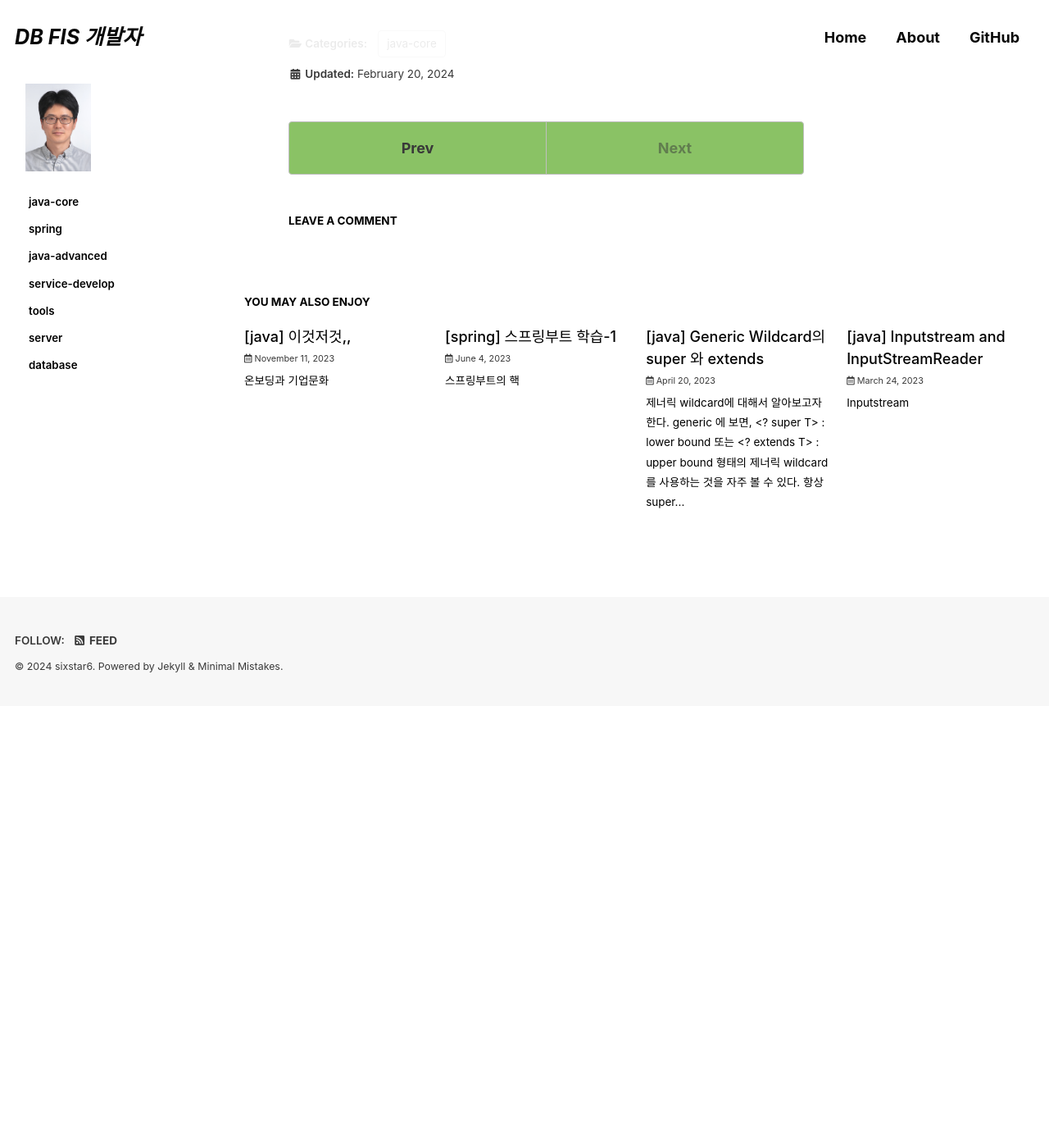
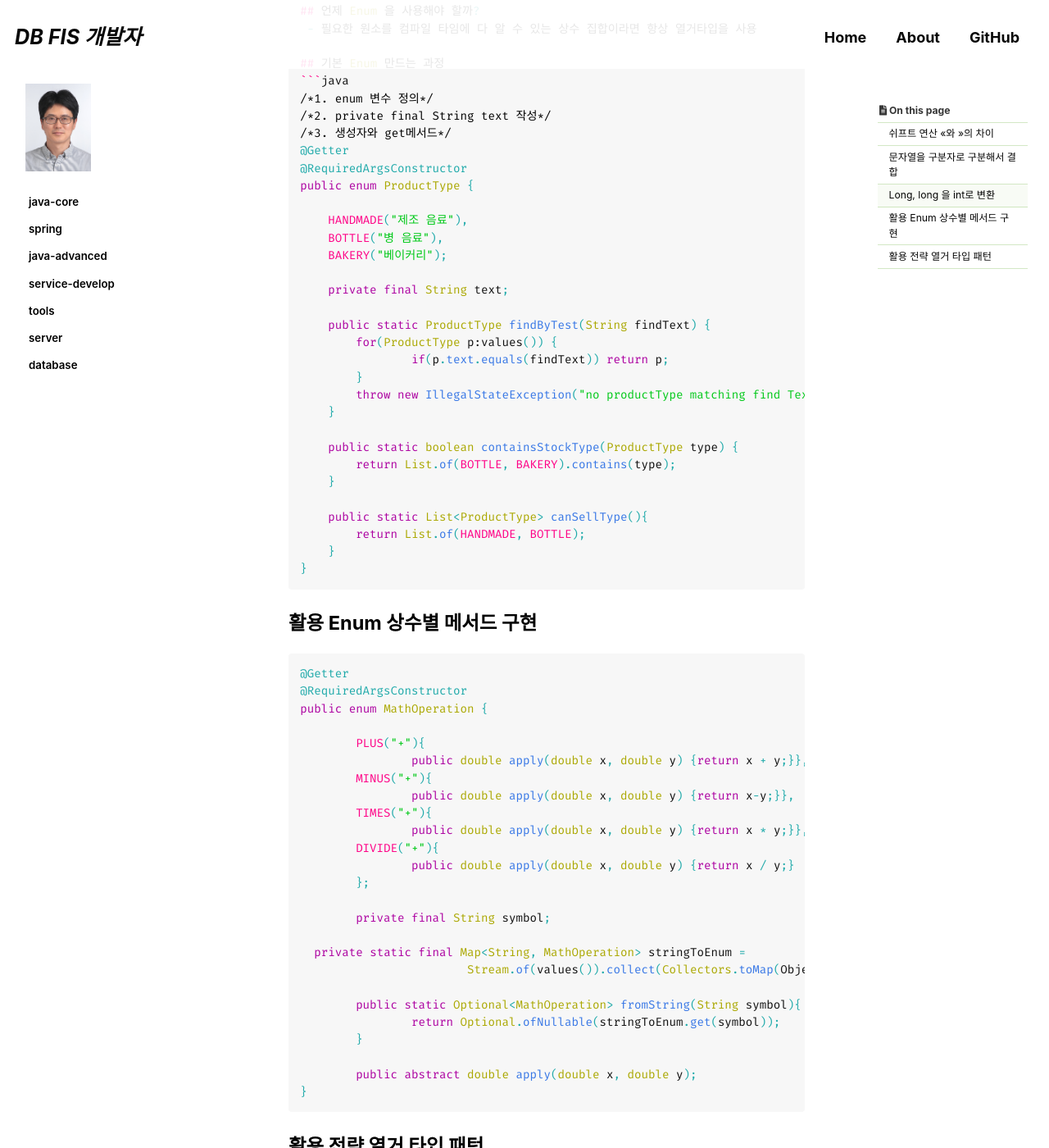
Before and after one commit to 190726/190726.github.io, a Jekyll site: the page built from _posts/2024-02-20-java_flash_card.md, in a window 1280 px wide and 1400 px high, scrolled down 886 px. Shown: the whole window at 82% size. Built offline with Jekyll 4.4.1, drawn with Linux system fonts in a browser that asks for light colours; cached includes are drawn as plain includes; some web fonts are replaced; comment, search, counter and statistics services are not loaded; before the commit the page ends 1747 px from its top, so only the background shows below that; some of the changed text lies outside the part shown.

Commit message:
Update 2024-02-20-java_flash_card.md

````diff
--- a/_posts/2024-02-20-java_flash_card.md
+++ b/_posts/2024-02-20-java_flash_card.md
@@ -40,4 +40,107 @@ Long a1 = 4L;
 long a2 = 4L;
 int b1 = a1.intValue();
 int b2 = Long.valueOf(a2).intValue();
+
+## 언제 Enum 을 사용해야 할까?
+ - 필요한 원소를 컴파일 타임에 다 알 수 있는 상수 집합이라면 항상 열거타입을 사용
+
+## 기본 Enum 만드는 과정
+```java
+/*1. enum 변수 정의*/
+/*2. private final String text 작성*/
+/*3. 생성자와 get메서드*/
+@Getter
+@RequiredArgsConstructor
+public enum ProductType {
+
+    HANDMADE("제조 음료"),
+    BOTTLE("병 음료"),
+    BAKERY("베이커리");
+
+    private final String text;
+
+    public static ProductType findByTest(String findText) {
+    	for(ProductType p:values()) {
+    		if(p.text.equals(findText)) return p;
+    	}
+    	throw new IllegalStateException("no productType matching find Text");
+    }
+
+    public static boolean containsStockType(ProductType type) {
+        return List.of(BOTTLE, BAKERY).contains(type);
+    }
+
+    public static List<ProductType> canSellType(){
+    	return List.of(HANDMADE, BOTTLE);
+    }
+}
 ```
+
+## 활용 Enum 상수별 메서드 구현
+```java
+@Getter
+@RequiredArgsConstructor
+public enum MathOperation {
+
+	PLUS("+"){
+		public double apply(double x, double y) {return x + y;}},
+	MINUS("+"){
+		public double apply(double x, double y) {return x-y;}},
+	TIMES("+"){
+		public double apply(double x, double y) {return x * y;}},
+	DIVIDE("+"){
+		public double apply(double x, double y) {return x / y;}
+	};
+
+	private final String symbol;
+
+  private static final Map<String, MathOperation> stringToEnum =
+			Stream.of(values()).collect(Collectors.toMap(Object::toString, e->e));
+
+	public static Optional<MathOperation> fromString(String symbol){
+		return Optional.ofNullable(stringToEnum.get(symbol));
+	}
+
+	public abstract double apply(double x, double y);
+}
+```
+## 활용 전략 열거 타입 패턴
+```java
+@Getter
+@RequiredArgsConstructor
+public enum PayrollDay {
+
+	MONDAY   (PayType.WEEKDAY),
+	UESDAY   (PayType.WEEKDAY),
+	WEDNEDAY (PayType.WEEKDAY),
+	THURSDAY (PayType.WEEKDAY),
+	FRIDAY   (PayType.WEEKDAY),
+	SATURDAY (PayType.WEEKEND),
+	SUNDAY   (PayType.WEEKEND);
+
+	private final PayType payType;
+	int pay(int minutesWorked, int payRate) {
+		return payType.pay(minutesWorked, payRate);
+	}
+
+	enum PayType{
+		WEEKDAY{
+			int overTimePay(int mins, int payRate) {
+				return mins * payRate;
+			}
+		},
+		WEEKEND{
+			int overTimePay(int mins, int payRate) {
+				return mins * payRate * 2;
+			}
+		};
+		abstract int overTimePay(int mins, int payRate);
+
+		int pay(int minutesWorked, int payRate) {
+			int basePay = 10000;
+			return basePay + overTimePay(minutesWorked, payRate);
+		}
+	}
+}
+```
+```
````
